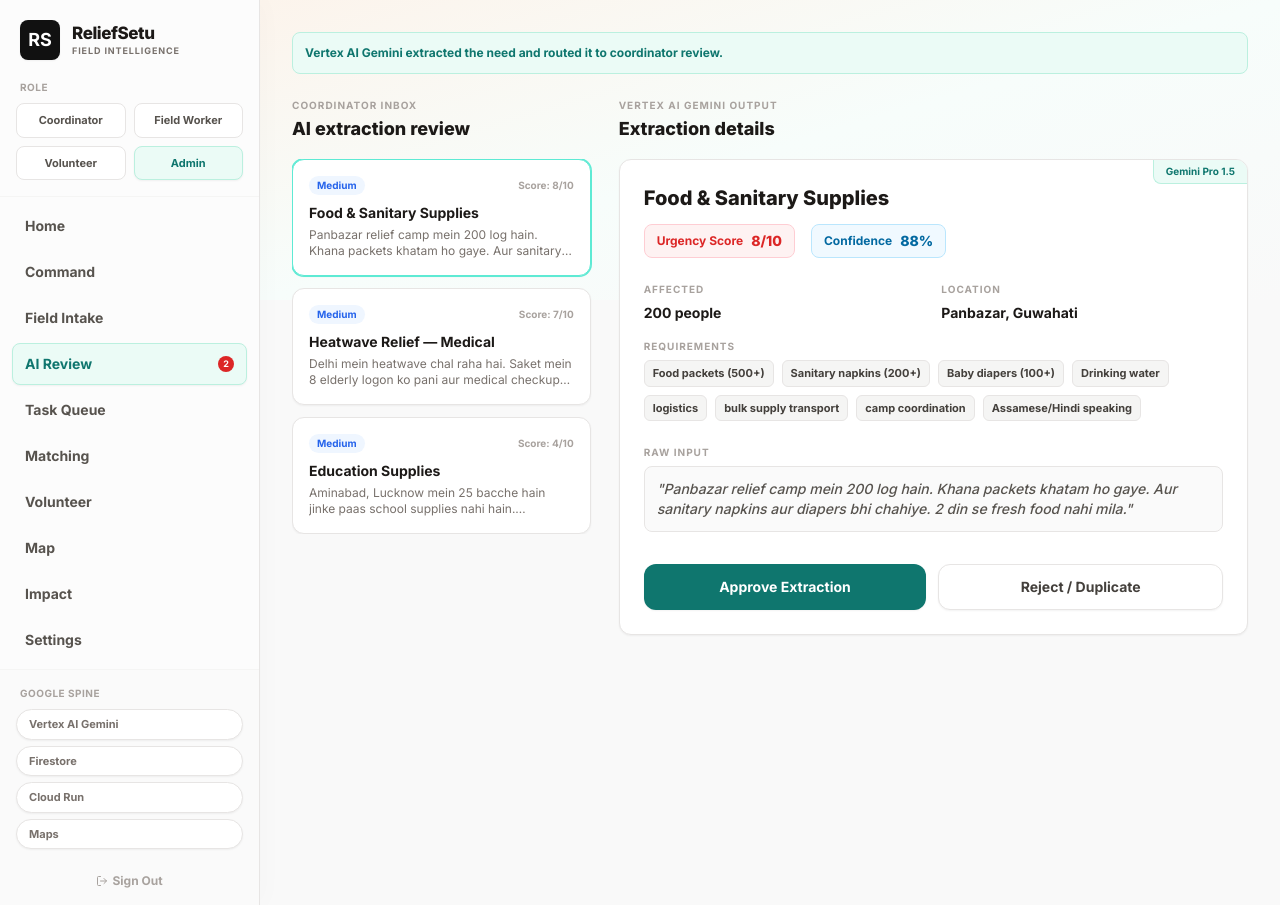
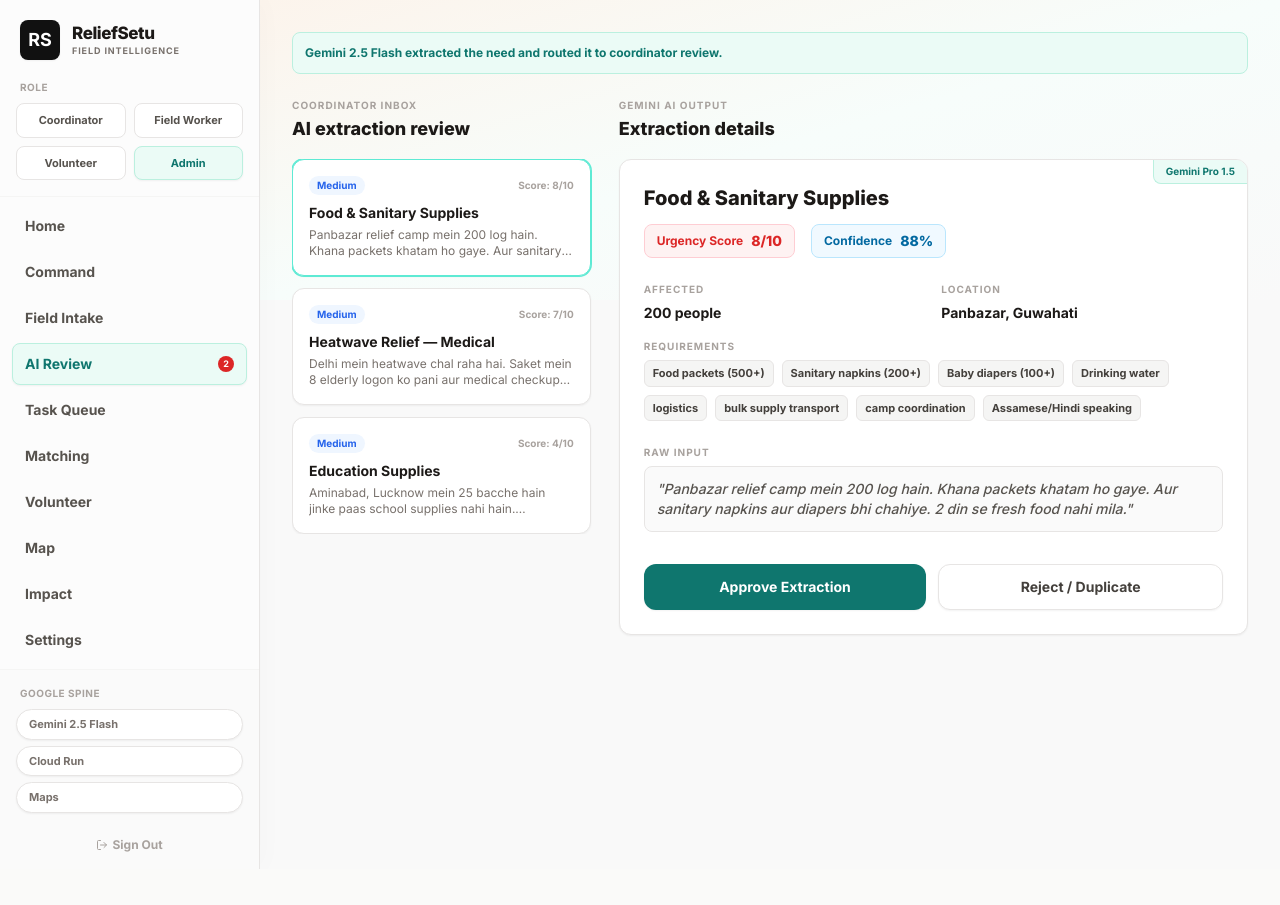
Before and after one commit to harsh-18/Solution-Challenge, a React (Vite) app: page /coordinator/review in a window 1280 px wide. After the commit the page ends 869 px from the top, so only its background shows below. Built offline with nearby package versions, Linux system fonts and the light colour scheme; sample sign-in values are in the browser's storage.

Commit message:
Fix: replace all Vertex AI and Firebase references with actual tech stack

```diff
--- a/src/components/layout/AppShell.tsx
+++ b/src/components/layout/AppShell.tsx
@@ -110,7 +110,7 @@
           <div className="p-4 mt-auto border-t border-surface-100 bg-[#fafafa]">
             <p className="text-[10px] font-bold text-surface-400 uppercase tracking-wider mb-2 ml-1">Google Spine</p>
             <div className="flex flex-col gap-1.5">
-              {['Vertex AI Gemini', 'Firestore', 'Cloud Run', 'Maps'].map(tech => (
+              {['Gemini 2.5 Flash', 'Cloud Run', 'Maps'].map(tech => (
                 <div key={tech} className="px-3 py-1.5 rounded-full bg-white border border-surface-200 text-[11px] font-bold text-surface-500 shadow-sm">
                   {tech}
                 </div>
--- a/src/pages/LoginPage.tsx
+++ b/src/pages/LoginPage.tsx
@@ -180,7 +180,7 @@
         {/* Footer */}
         <div className="mt-10 text-center">
           <p className="text-xs text-surface-400">
-            Powered by Vertex AI Gemini • Firebase • Cloud Run • Google Maps
+            Powered by Gemini 2.5 Flash • Cloud Run • Google Maps Platform
           </p>
           <p className="text-[10px] text-surface-300 mt-1">
             Smart Resource Allocation • Open Innovation Track
--- a/src/pages/coordinator/ExtractionReview.tsx
+++ b/src/pages/coordinator/ExtractionReview.tsx
@@ -81,7 +81,7 @@
       {/* Alert Banner */}
       <div className="bg-[#ebfbf6] border border-[#bbf0df] rounded-lg p-3 mb-6 flex items-center">
         <p className="text-xs font-bold text-[#0f766e]">
-          Vertex AI Gemini extracted the need and routed it to coordinator review.
+          Gemini 2.5 Flash extracted the need and routed it to coordinator review.
         </p>
       </div>
 
@@ -132,7 +132,7 @@
         {/* Right Column: AI Output Details */}
         <div className="lg:col-span-2">
           <div className="mb-4">
-            <p className="text-[10px] font-bold text-surface-400 uppercase tracking-widest mb-0.5">Vertex AI Gemini Output</p>
+            <p className="text-[10px] font-bold text-surface-400 uppercase tracking-widest mb-0.5">Gemini AI Output</p>
             <h2 className="text-lg font-extrabold text-surface-900">Extraction details</h2>
           </div>
 
--- a/src/services/mockAi.ts
+++ b/src/services/mockAi.ts
@@ -1,6 +1,6 @@
 // ============================================================
 // ReliefSetu — Mock AI Service (Demo Mode)
-// Simulates Vertex AI Gemini responses
+// Simulates Gemini API responses
 // ============================================================
 
 import { ExtractedNeed, Urgency, GeoLocation, VolunteerMatch, MatchReason, Volunteer, Task, TaskBrief, ImpactSummary } from '@/types/models'
```
